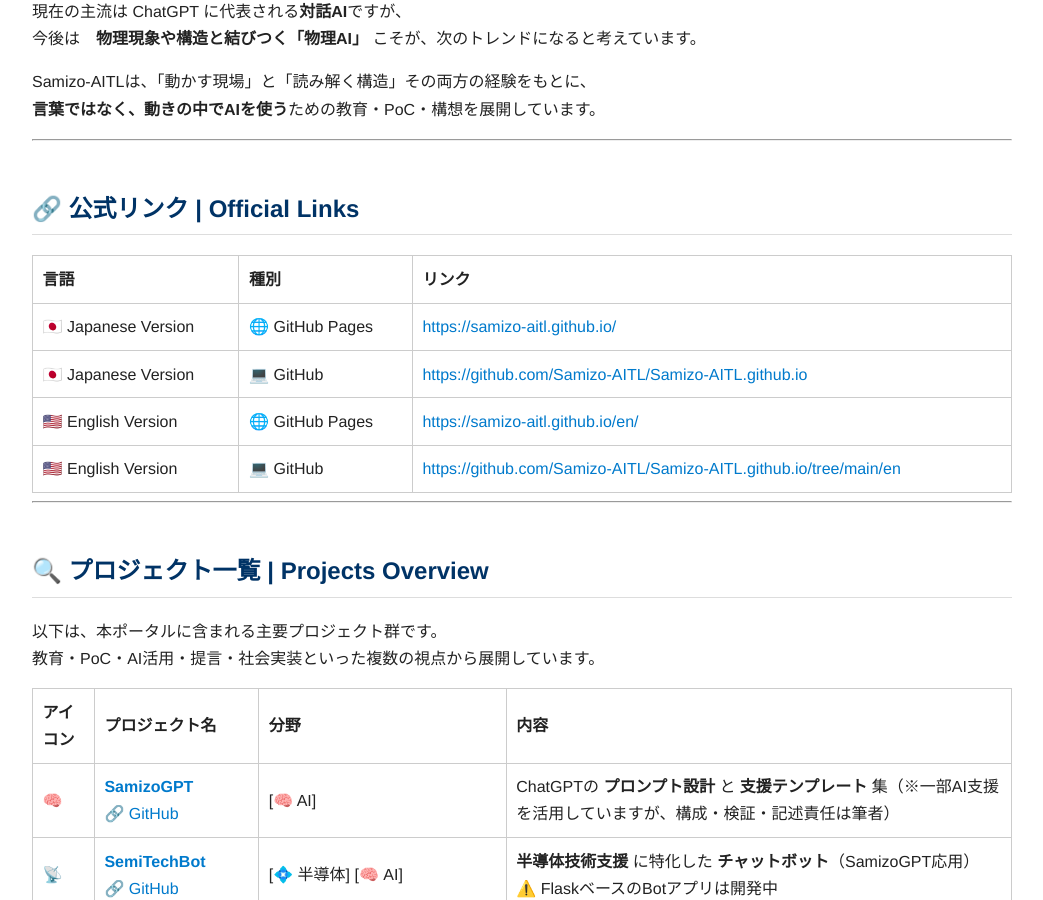
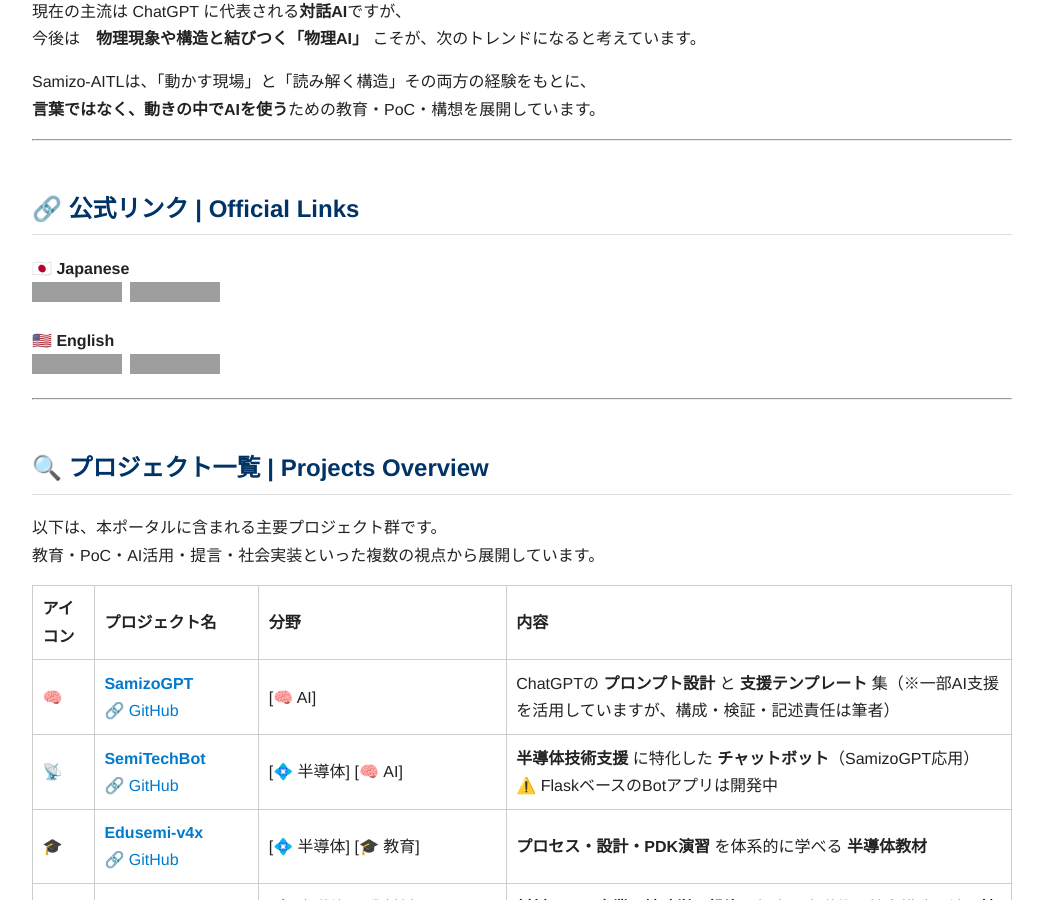
Before and after one commit to Samizo-AITL/Samizo-AITL.github.io, a Jekyll site: the page built from index.md, in a window 1280 px wide and 900 px high, scrolled down 317 px. Shown: the whole window, without its empty margins (118-1161 px from the left). Built offline with Jekyll 4.4.1, drawn with Linux system fonts in a browser that asks for light colours; grey boxes are pictures that could not be loaded.

Commit message:
Update index.md

```diff
--- a/index.md
+++ b/index.md
@@ -23,12 +23,11 @@
 
 ## 🔗 公式リンク | Official Links
 
-| 言語 | 種別 | リンク |
-|------|------|--------|
-| 🇯🇵 Japanese Version | 🌐 GitHub Pages | [https://samizo-aitl.github.io/](https://samizo-aitl.github.io/) |
-| 🇯🇵 Japanese Version | 💻 GitHub | [https://github.com/Samizo-AITL/Samizo-AITL.github.io](https://github.com/Samizo-AITL/Samizo-AITL.github.io) |
-| 🇺🇸 English Version | 🌐 GitHub Pages | [https://samizo-aitl.github.io/en/](https://samizo-aitl.github.io/en/) |
-| 🇺🇸 English Version | 💻 GitHub | [https://github.com/Samizo-AITL/Samizo-AITL.github.io/tree/main/en](https://github.com/Samizo-AITL/Samizo-AITL.github.io/tree/main/en) |
+**🇯🇵 Japanese**
+[![🌐 GitHub Pages JP](https://img.shields.io/badge/GitHub%20Pages-日本語版-brightgreen?logo=github)](https://samizo-aitl.github.io/) [![💻 GitHub Repo JP](https://img.shields.io/badge/GitHub-日本語版-blue?logo=github)](https://github.com/Samizo-AITL/Samizo-AITL.github.io)
+
+**🇺🇸 English**
+[![🌐 GitHub Pages EN](https://img.shields.io/badge/GitHub%20Pages-English-brightgreen?logo=github)](https://samizo-aitl.github.io/en/) [![💻 GitHub Repo EN](https://img.shields.io/badge/GitHub-English-blue?logo=github)](https://github.com/Samizo-AITL/Samizo-AITL.github.io/tree/main/en)
 
 ---
 
```
